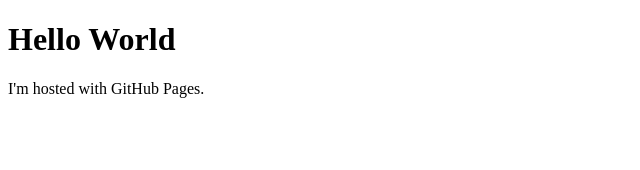
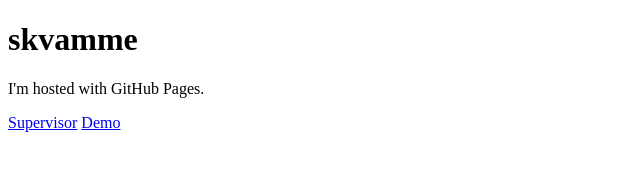
Before and after one commit to skvamme/skvamme.github.io, a plain HTML site: page index.html in a window 1280 px wide. Shown: the whole page, without its empty margins (0-640 px from the left). Drawn offline with Linux system fonts and the light colour scheme.

Commit message:
erlang demo

```diff
--- a/index.html
+++ b/index.html
@@ -1,7 +1,9 @@
 <!DOCTYPE html>
 <html>
 <body>
-<h1>Hello World</h1>
+<h1>skvamme</h1>
 <p>I'm hosted with GitHub Pages.</p>
+<a href="demosupervisor.erl">Supervisor</a>
+<a href="demo.erl">Demo</a>
 </body>
 </html>
```
